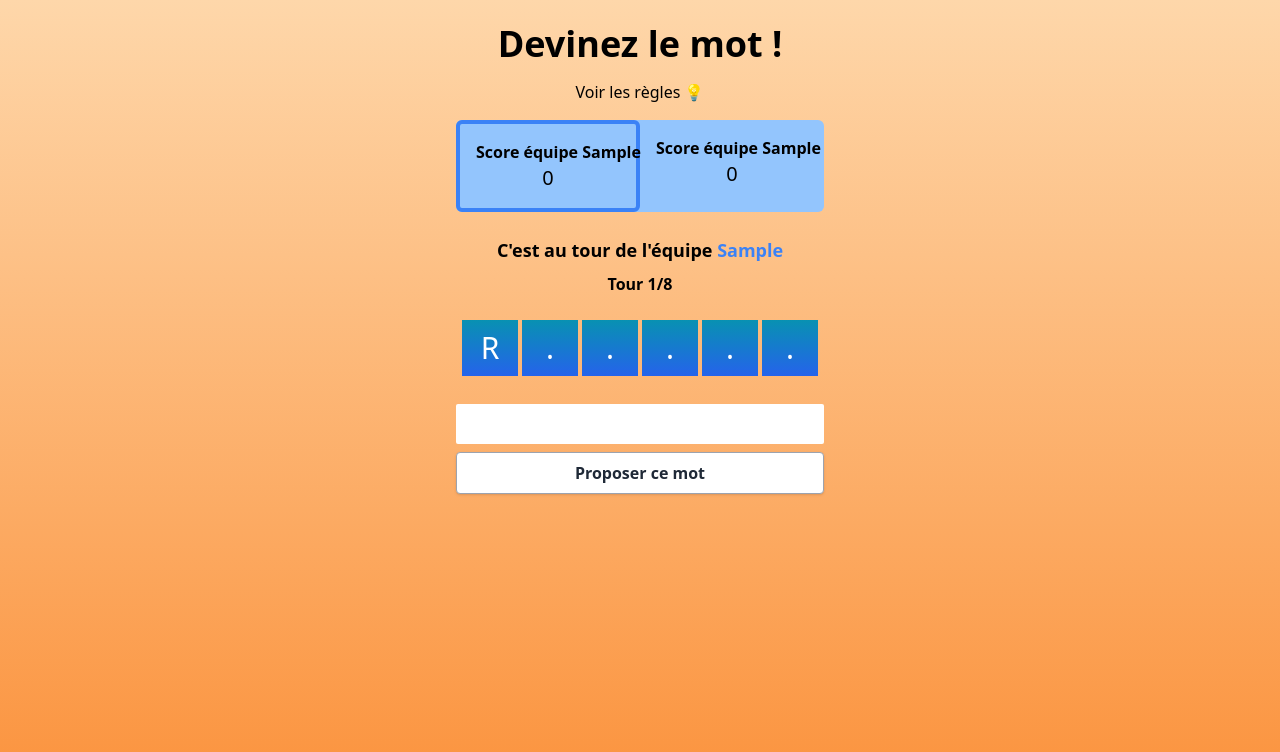
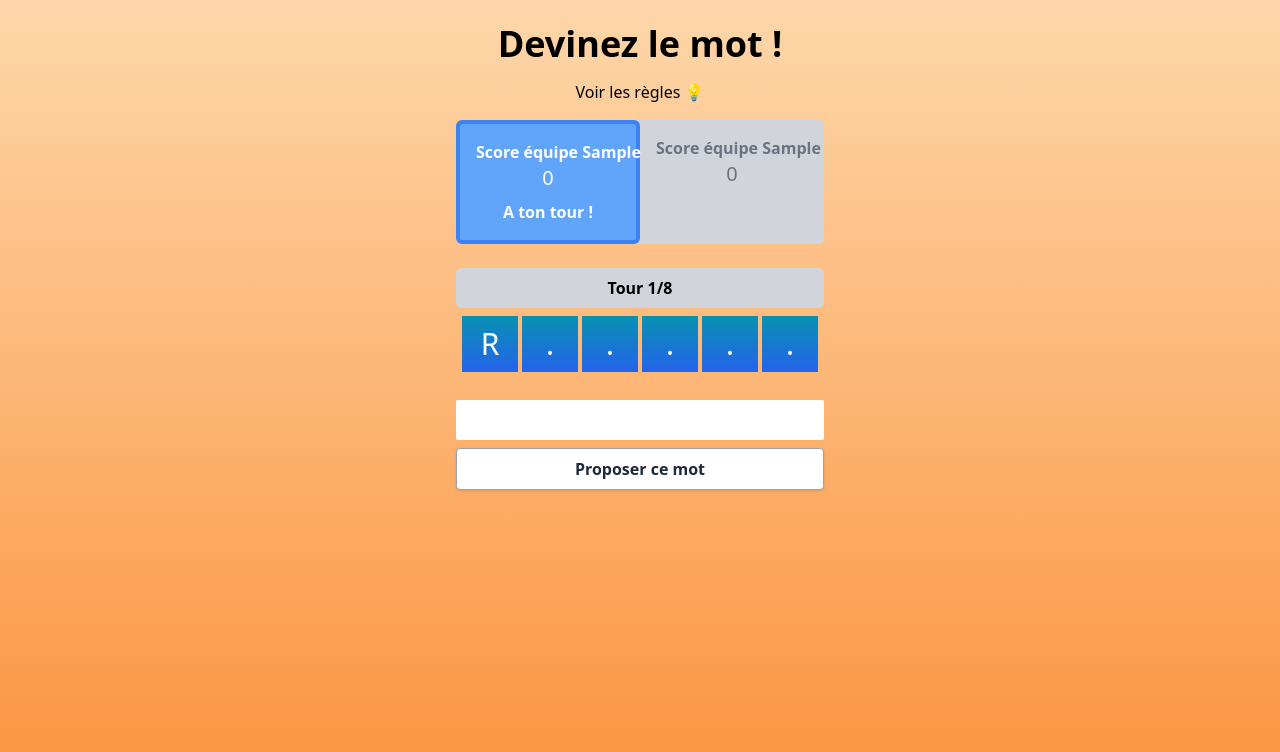
Before and after one commit to witzkvn/20221121_motus, a React (Create React App) app: page / in a window 1280 px wide. Both pictures are taken after typing "Sample", "Sample" into the empty fields and a click on the button "Lancer le jeu". Shown: the top 752 px of the page. Built offline with nearby package versions, Linux system fonts and the light colour scheme.

Commit message:
redesign score et tour affichage

```diff
--- a/src/Play.js
+++ b/src/Play.js
@@ -137,35 +137,33 @@ const Play = ({
         {rulesTabOpen ? "Cacher les règles ❌" : "Voir les règles 💡"}
       </div>
       {rulesTabOpen && <Rules />}
-      <div className="grid grid-cols-2 bg-blue-300 rounded-md mb-6">
+      <div className="grid grid-cols-2 w-full bg-gray-300 text-gray-500 rounded-md mb-6">
         <div
           className={`rounded-md p-4 ${
-            isTeamATurn && "border-4 border-blue-500"
+            isTeamATurn && "border-4 border-blue-500 bg-blue-400 text-white"
           }`}
         >
           <div className="font-bold whitespace-nowrap">
             Score équipe {teamAdata.name}
           </div>
           <div className="text-xl">{teamAdata.score}</div>
+          {isTeamATurn && <p className="font-bold mt-2">A ton tour !</p>}
         </div>
         <div
           className={`rounded-md p-4 ${
             !isTeamATurn && "border-4 border-blue-500"
           }`}
         >
-          <div className="font-bold whitespace-nowrap">
+          <div className="font-bold whitespace-nowrap mt-auto">
             Score équipe {teamBdata.name}
           </div>
           <div className="text-xl">{teamBdata.score}</div>
+          {!isTeamATurn && <p className="font-bold mt-2">A ton tour !</p>}
         </div>
       </div>
-      <p className="font-bold text-lg mb-2">
-        C'est au tour de l'équipe{" "}
-        <span className="text-blue-500">
-          {isTeamATurn ? teamAdata.name : teamBdata.name}
-        </span>
-      </p>
-      <p className="mb-6 font-bold">Tour {round + 1}/8</p>
+      <div className="mb-2 font-bold bg-gray-300 w-full p-2 rounded-md">
+        Tour {round + 1}/8
+      </div>
       <div className="mb-6">
         {userGuess.map((guess, index) => {
           if (round > 0 && index === 0) {
```
